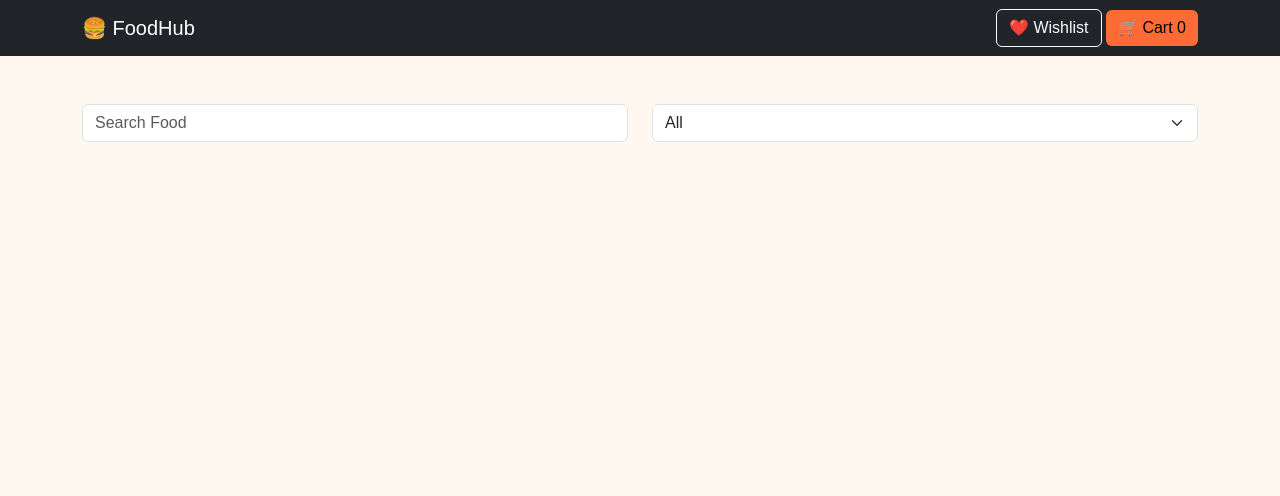
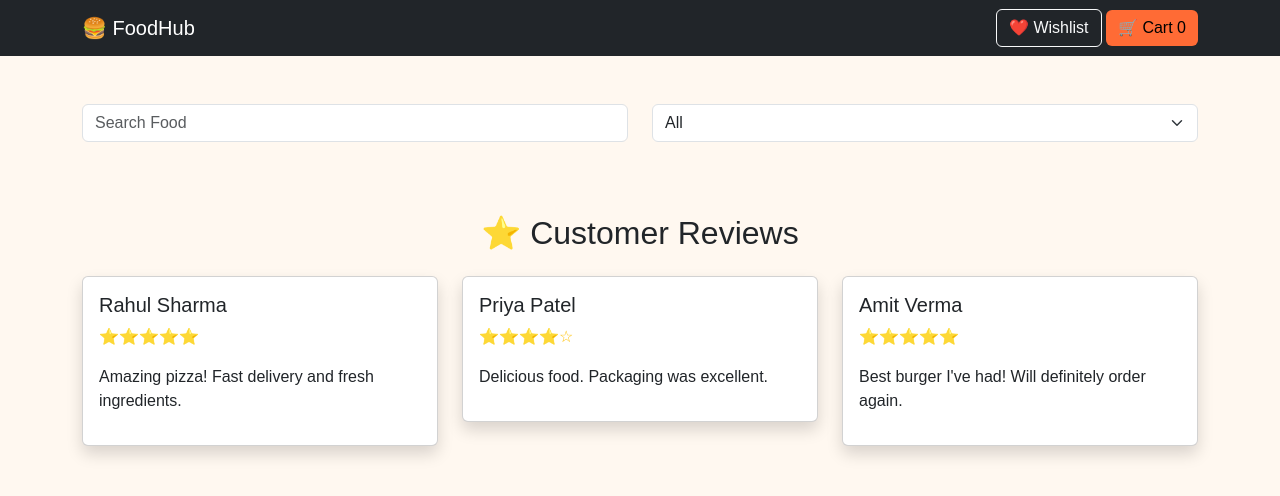
Before and after one commit to sneha226817/Internship-Task, a plain HTML site: page menu.html in a window 1280 px wide. Drawn offline with nearby package versions, Linux system fonts and the light colour scheme; files whose address does not match are found by name.

Commit message:
Update menu.html

```diff
--- a/menu.html
+++ b/menu.html
@@ -78,6 +78,71 @@ class="form-select">
 
 </div>
 
+  <div class="container mt-5">
+
+    <h2 class="mb-4 text-center">
+        ⭐ Customer Reviews
+    </h2>
+
+    <div class="row">
+
+        <div class="col-md-4">
+
+            <div class="card shadow p-3">
+
+                <h5>Rahul Sharma</h5>
+
+                <p class="text-warning">
+                    ⭐⭐⭐⭐⭐
+                </p>
+
+                <p>
+                    Amazing pizza! Fast delivery and fresh ingredients.
+                </p>
+
+            </div>
+
+        </div>
+
+        <div class="col-md-4">
+
+            <div class="card shadow p-3">
+
+                <h5>Priya Patel</h5>
+
+                <p class="text-warning">
+                    ⭐⭐⭐⭐☆
+                </p>
+
+                <p>
+                    Delicious food. Packaging was excellent.
+                </p>
+
+            </div>
+
+        </div>
+
+        <div class="col-md-4">
+
+            <div class="card shadow p-3">
+
+                <h5>Amit Verma</h5>
+
+                <p class="text-warning">
+                    ⭐⭐⭐⭐⭐
+                </p>
+
+                <p>
+                    Best burger I've had! Will definitely order again.
+                </p>
+
+            </div>
+
+        </div>
+
+    </div>
+
+</div>
 <script src="js/data.js"></script>
 
 <script src="js/menu.js"></script>
```
